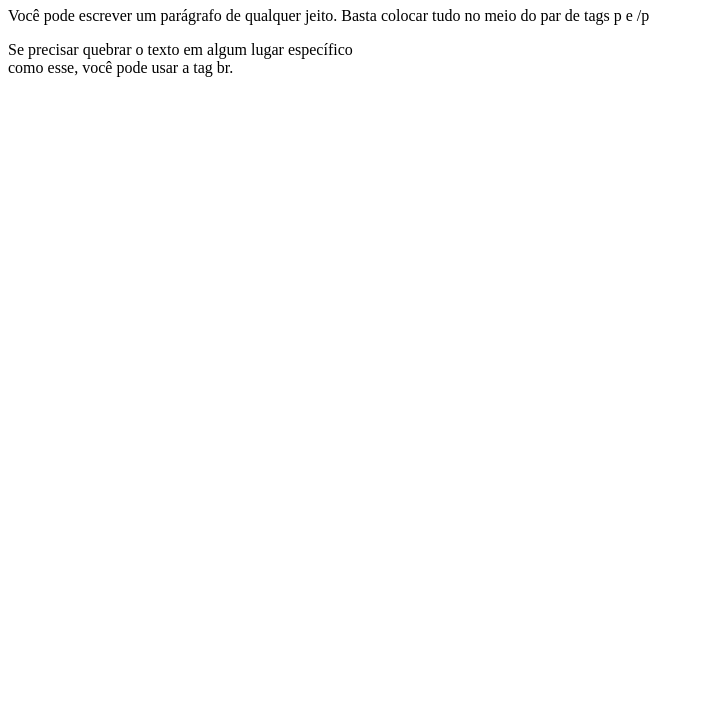
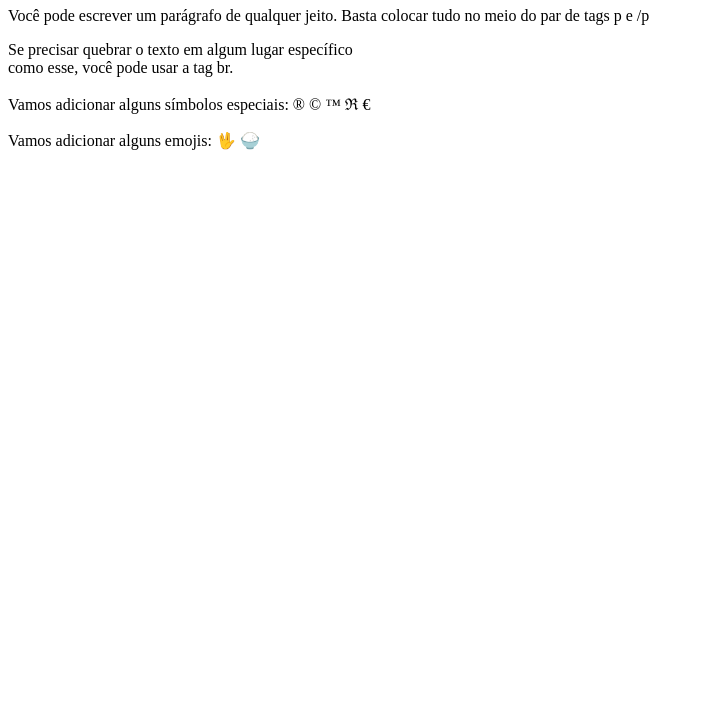
Before and after one commit to robertorondineli/CSS_HTML, a plain HTML site: page ex002/index.html in a window 1280 px wide. Shown: the part 73-800 px from the top of the page, without its empty margins (0-704 px from the left). Drawn offline with Linux system fonts and the light colour scheme.

Commit message:
Update index.html

```diff
--- a/ex002/index.html
+++ b/ex002/index.html
@@ -7,9 +7,24 @@
 </head>
 <body>
     <h1>Parágrafos e quebras de linhas</h1>
-    <p>Você pode escrever um parágrafo de qualquer jeito. Basta colocar tudo no meio do par de tags p e /p
+    <p>Você pode escrever
+        um parágrafo de
+        qualquer jeito.
+        Basta colocar tudo
+        no meio do par de tags p e /p
     </p>
     <p>Se precisar quebrar o texto em algum lugar específico <br> como esse, você pode usar a tag br.
     </p>
+    <p>Vamos adicionar alguns símbolos especiais:
+        &reg;
+        &copy;
+        &trade;
+        &real;
+        &euro;
+    </p>
+    <p>Vamos adicionar alguns emojis:
+        &#x1F596;
+        &#x1F35A;
+    </p>
 </body>
 </html>
```
